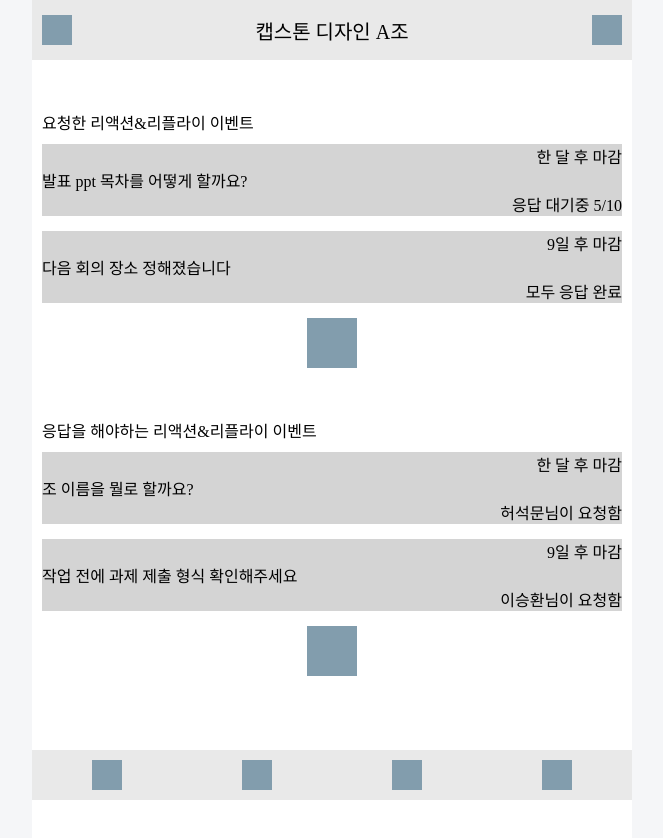
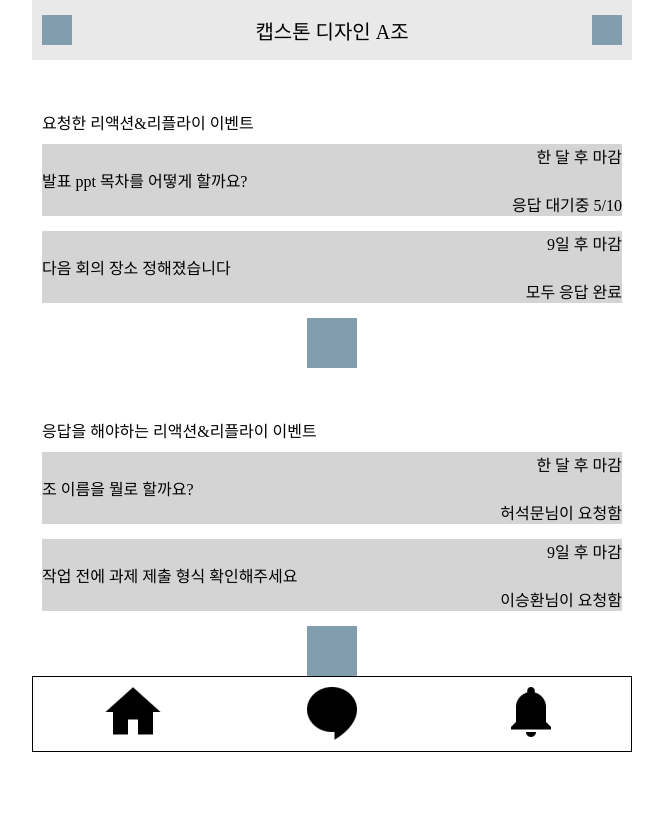
Before and after one commit to soma-baekgu/A-Maker-FE, a Next.js app: page /main in a window 1280 px wide. Shown: the top 838 px of the page, without its empty margins (308-971 px from the left). After the commit the page ends 800 px from the top, so only its background shows below. Built offline with nearby package versions, Linux system fonts and the light colour scheme.

Commit message:
feat: 하단바 component 구현

```diff
--- a/src/app/@modal/default.tsx
+++ /dev/null
@@ -1,3 +0,0 @@
-export default function Default() {
-    return null;
-}
--- /dev/null
+++ b/src/app/_component/BottomBar.tsx
@@ -0,0 +1,21 @@
+import Link from "next/link";
+import styles from "./bottomBar.module.css";
+import Image from 'next/image';
+
+export default function BottomBar() {
+    return (
+        <>
+            <div className={styles.component}>
+                <Link href="/home">
+                    <Image src="/button/home.png" alt="home" width={60} height={60} />
+                </Link>
+                <Link href="/chat">
+                    <Image src="/button/chat.png" alt="chat" width={60} height={60} />
+                </Link>
+                <Link href="/alarm">
+                    <Image src="/button/alarm.png" alt="alarm" width={60} height={60} />
+                </Link>
+            </div>
+        </>
+    )
+}
--- /dev/null
+++ b/src/app/_component/bottomBar.module.css
@@ -0,0 +1,13 @@
+.component {
+    display: flex;
+    height: 76px;
+    flex-direction: row;
+    box-sizing: border-box;
+    border: 1px solid black;
+    justify-content: space-around;
+    align-items: center;
+}
+
+.button:hover {
+    opacity: 0.8;
+}
--- a/src/app/layout.module.css
+++ b/src/app/layout.module.css
@@ -1,17 +1,13 @@
-.main{
+
+.body{
+    background: #f5f6f8;
     max-width: 600px;
     min-height: 100vh;
     margin: 0 auto;
     background: white;
 }
 
-.body{
-    margin: 0;
-    background: #f5f6f8;
-}
-
 .content{
-    height: 100vh;
     display: flex;
     flex-direction: column;
 }
--- a/src/app/layout.tsx
+++ b/src/app/layout.tsx
@@ -2,6 +2,7 @@ import styles from './layout.module.css';
 import Link from "next/link";
 import TopBar from "@/app/_component/topBar";
 import NavBar from "@/app/_component/navBar";
+import BottomBar from "@/app/_component/BottomBar";
 
 export default function RootLayout({children}: Readonly<{ children: React.ReactNode }>) {
     const workspaceName = "캡스톤 디자인 A조";
@@ -9,11 +10,11 @@ export default function RootLayout({children}: Readonly<{ children: React.ReactN
     return (
         <html lang="en">
         <body className={styles.body}>
-        <div className={styles.main}>
+        <div className>
             <TopBar workspaceName={workspaceName}/>
             <div className={styles.content}>{children}</div>
         </div>
-        <NavBar/>
+        <BottomBar/>
         </body>
         </html>
     );
```
